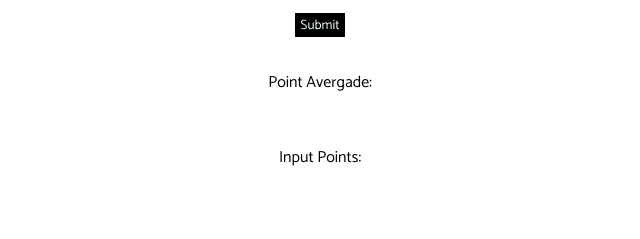
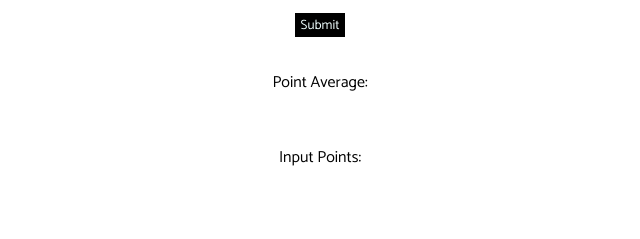
Before and after one commit to MikaBuchholz/GradeMe, a website: page public/calculator.html in a window 1280 px wide. Shown: the part 233-472 px from the top of the page, 360-1000 px from the left. Drawn offline with Linux system fonts and the light colour scheme.

Commit message:
Fixed typo

```diff
--- a/public/calculator.html
+++ b/public/calculator.html
@@ -51,7 +51,7 @@
             </div>
 
             <div class = "text-container">
-                <p id = "text-box">Point Avergade: </p>
+                <p id = "text-box">Point Average: </p>
             </div>
 
             <div class = "latest-grade">
```
